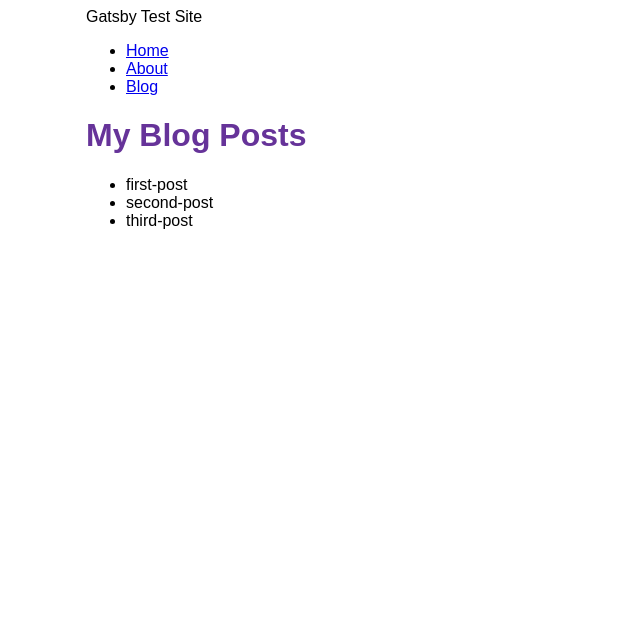
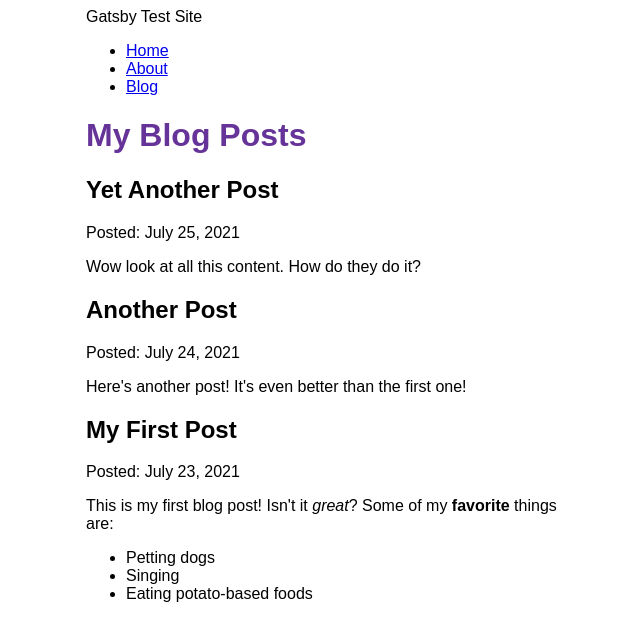
Before and after one commit to collosic/gatsby-test-site, a Gatsby site: page /blog in a window 1280 px wide. Shown: the whole page, without its empty margins (304-944 px from the left). Built offline with nearby package versions, Linux system fonts and the light colour scheme; Gatsby itself is replaced by a stand-in of ours.

Commit message:
Finished Part 5

```diff
--- a/blog/first-post.mdx
+++ b/blog/first-post.mdx
@@ -0,0 +1,9 @@
+---
+title: "My First Post"
+date: "2021-07-23"
+---
+This is my first blog post! Isn't it *great*?
+Some of my **favorite** things are:
+* Petting dogs
+* Singing
+* Eating potato-based foods
--- a/blog/second-post.mdx
+++ b/blog/second-post.mdx
@@ -0,0 +1,5 @@
+---
+title: "Another Post"
+date: "2021-07-24"
+---
+Here's another post! It's even better than the first one!
--- a/blog/third-post.mdx
+++ b/blog/third-post.mdx
@@ -0,0 +1,5 @@
+---
+title: "Yet Another Post"
+date: "2021-07-25"
+---
+Wow look at all this content. How do they do it?
--- a/gatsby-config.js
+++ b/gatsby-config.js
@@ -14,5 +14,6 @@
         path: `${__dirname}/blog`,
       }
     },
+    "gatsby-plugin-mdx",
   ],
 };
--- a/package.json
+++ b/package.json
@@ -15,9 +15,12 @@
     "clean": "gatsby clean"
   },
   "dependencies": {
+    "@mdx-js/mdx": "^1.6.22",
+    "@mdx-js/react": "^1.6.22",
     "gatsby": "^3.11.1",
     "gatsby-plugin-gatsby-cloud": "^3.0.0",
     "gatsby-plugin-image": "^1.12.0",
+    "gatsby-plugin-mdx": "^2.12.0",
     "gatsby-plugin-sharp": "^3.12.0",
     "gatsby-source-filesystem": "^3.12.0",
     "react": "^17.0.1",
--- a/src/pages/blog.js
+++ b/src/pages/blog.js
@@ -1,27 +1,35 @@
 import * as React from 'react'
 import { graphql } from 'gatsby'
+import { MDXRenderer } from 'gatsby-plugin-mdx'
 import Layout from '../components/layout'
 
 const BlogPage = ({ data }) => {
     return (
         <Layout pageTitle="My Blog Posts">
-            <ul>
             {
-                data.allFile.nodes.map(node => (
-                    <li key={node.name}>
-                        {node.name}
-                    </li>
+                data.allMdx.nodes.map((node) => (
+                    <article key={node.id}>
+                        <h2>{node.frontmatter.title}</h2>
+                        <p>Posted: {node.frontmatter.date}</p>
+                        <MDXRenderer>
+                            {node.body}
+                        </MDXRenderer>
+                    </article>
                 ))
             }
-            </ul>
         </Layout>
     )
 }
 export const query = graphql`
-    query BlogNames {
-        allFile {
+    query {
+        allMdx(sort: {fields: frontmatter___date, order: DESC}) {
             nodes {
-                name
+                frontmatter {
+                    date(formatString: "MMMM D, YYYY")
+                    title
+                }
+                id
+                body
             }
         }
     }
```
Also changed, not shown: 1 other file.
